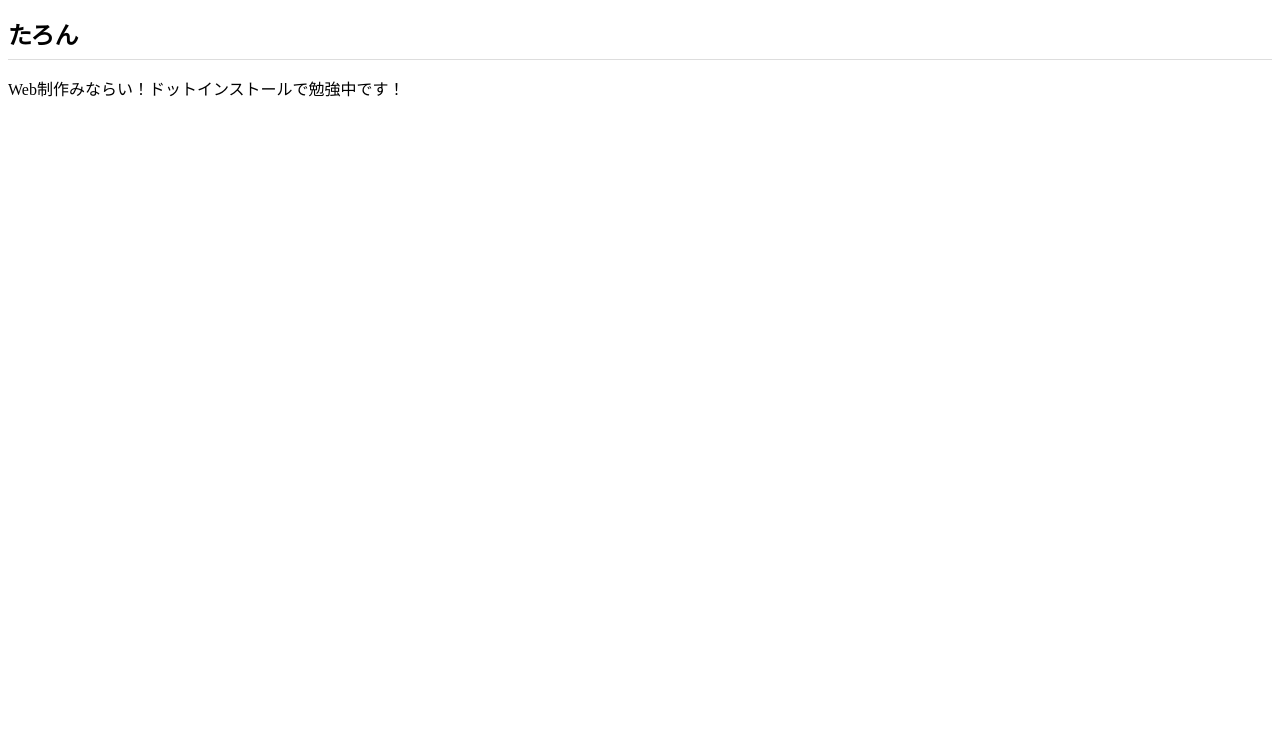
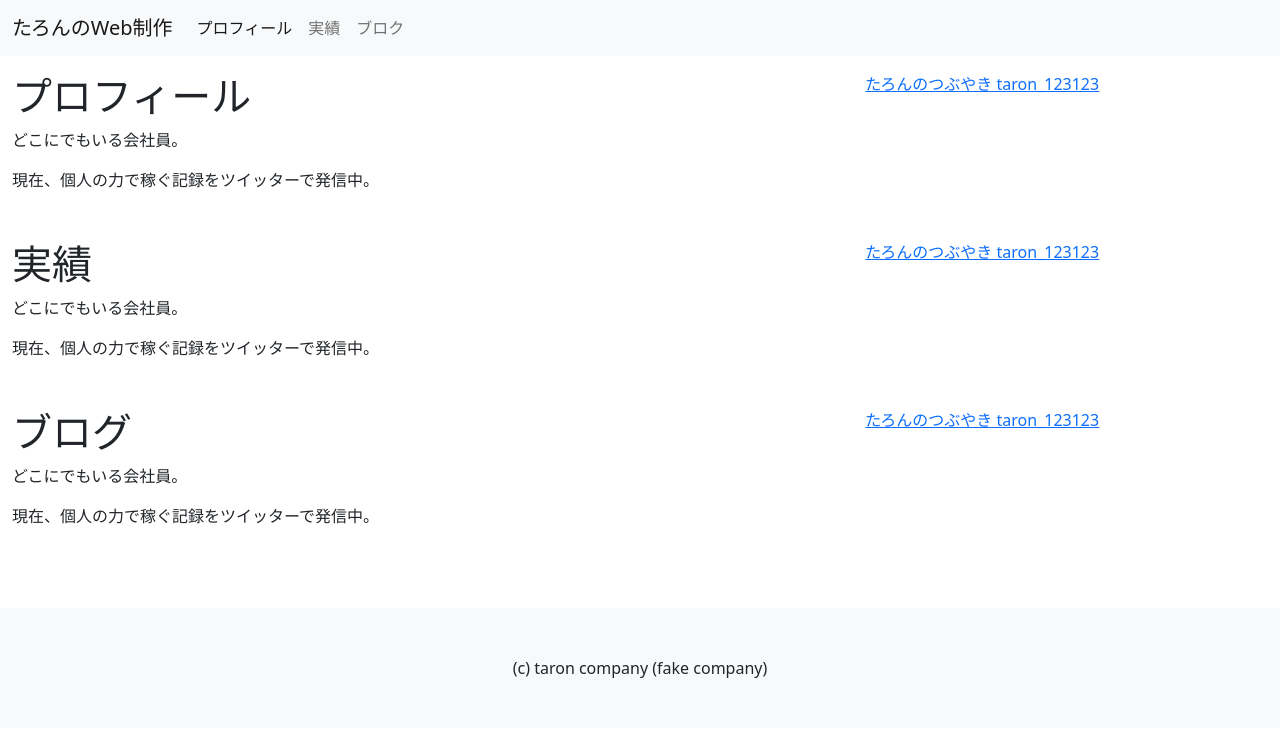
Before and after one commit to taron123123/taron123123.github.io, a plain HTML site: page index.html in a window 1280 px wide. Drawn offline with nearby package versions, Linux system fonts and the light colour scheme.

Commit message:
Add files via upload

```diff
--- a/index.html
+++ b/index.html
@@ -1,12 +1,91 @@
-<!DOCTYPE html>
-<html lang="ja">
+<!doctype html>
+<html lang="en">
   <head>
     <meta charset="utf-8">
-    <title>たろんのポートフォリオサイト</title>
-    <link rel="stylesheet" href="css/styles.css">
+    <meta name="viewport" content="width=device-width, initial-scale=1">
+
+    <link href="https://cdn.jsdelivr.net/npm/bootstrap@5.0.1/dist/css/bootstrap.min.css" rel="stylesheet" integrity="sha384-+0n0xVW2eSR5OomGNYDnhzAbDsOXxcvSN1TPprVMTNDbiYZCxYbOOl7+AMvyTG2x" crossorigin="anonymous">
+
+    <title>たろんのWeb制作</title>
   </head>
   <body>
-    <h1>たろん</h1>
-    <p>Web制作みならい！ドットインストールで勉強中です！</p>
+    <header>
+      <nav class="navbar navbar-expand-md navbar-light bg-light">
+        <div class="container-fluid">
+          <a class="navbar-brand" href="#">たろんのWeb制作</a>
+          <button class="navbar-toggler" type="button" data-bs-toggle="collapse" data-bs-target="#navbarNav" aria-controls="navbarNav" aria-expanded="false" aria-label="Toggle navigation">
+            <span class="navbar-toggler-icon"></span>
+          </button>
+          <div class="collapse navbar-collapse" id="navbarNav">
+            <ul class="navbar-nav">
+              <li class="nav-item">
+                <a class="nav-link active" aria-current="page" href="#profile">プロフィール</a>
+              </li>
+              <li class="nav-item">
+                <a class="nav-link" href="#work">実績</a>
+              </li>
+              <li class="nav-item">
+                <a class="nav-link" href="#blog">ブロク</a>
+              </li>
+            </ul>
+          </div>
+        </div>
+      </nav>    </header>
+
+
+
+
+
+    <div class="container-fluid mt-3" id="profile">
+      <div class="row">
+        <div class="col-md-8">
+          <h1 class="">プロフィール</h1>
+          <p>どこにでもいる会社員。</p>
+          <p>現在、個人の力で稼ぐ記録をツイッターで発信中。</p>
+        </div>
+        <div class="col-md-4 p-auto">
+            <a class="twitter-timeline" data-height="250" data-width="400" href="https://twitter.com/taron_123123?ref_src=twsrc%5Etfw">たろんのつぶやき taron_123123</a> <script async src="https://platform.twitter.com/widgets.js" charset="utf-8"></script>
+        </div>
+        </p>
+      </div>
+    </div>
+
+    <div class="container-fluid mt-3" id="work">
+      <div class="row">
+        <div class="col-md-8">
+          <h1 class="">実績</h1>
+          <p>どこにでもいる会社員。</p>
+          <p>現在、個人の力で稼ぐ記録をツイッターで発信中。</p>
+        </div>
+        <div class="col-md-4 p-auto">
+            <a class="twitter-timeline" data-height="250" data-width="400" href="https://twitter.com/taron_123123?ref_src=twsrc%5Etfw">たろんのつぶやき taron_123123</a> <script async src="https://platform.twitter.com/widgets.js" charset="utf-8"></script>
+        </div>
+        </p>
+      </div>
+    </div>
+
+    <div class="container-fluid mt-3" id="blog">
+      <div class="row">
+        <div class="col-md-8">
+          <h1 class="">ブログ</h1>
+          <p>どこにでもいる会社員。</p>
+          <p>現在、個人の力で稼ぐ記録をツイッターで発信中。</p>
+        </div>
+        <div class="col-md-4 p-auto">
+            <a class="twitter-timeline" data-height="250" data-width="400" href="https://twitter.com/taron_123123?ref_src=twsrc%5Etfw">たろんのつぶやき taron_123123</a> <script async src="https://platform.twitter.com/widgets.js" charset="utf-8"></script>
+        </div>
+        </p>
+      </div>
+    </div>
+
+
+
+
+    <footer class="bg-light text-center p-5 mt-5">
+      (c) taron company (fake company)
+    </footer>
+
+    <script src="https://cdn.jsdelivr.net/npm/bootstrap@5.0.1/dist/js/bootstrap.bundle.min.js" integrity="sha384-gtEjrD/SeCtmISkJkNUaaKMoLD0//ElJ19smozuHV6z3Iehds+3Ulb9Bn9Plx0x4" crossorigin="anonymous"></script>
+
   </body>
 </html>
```
